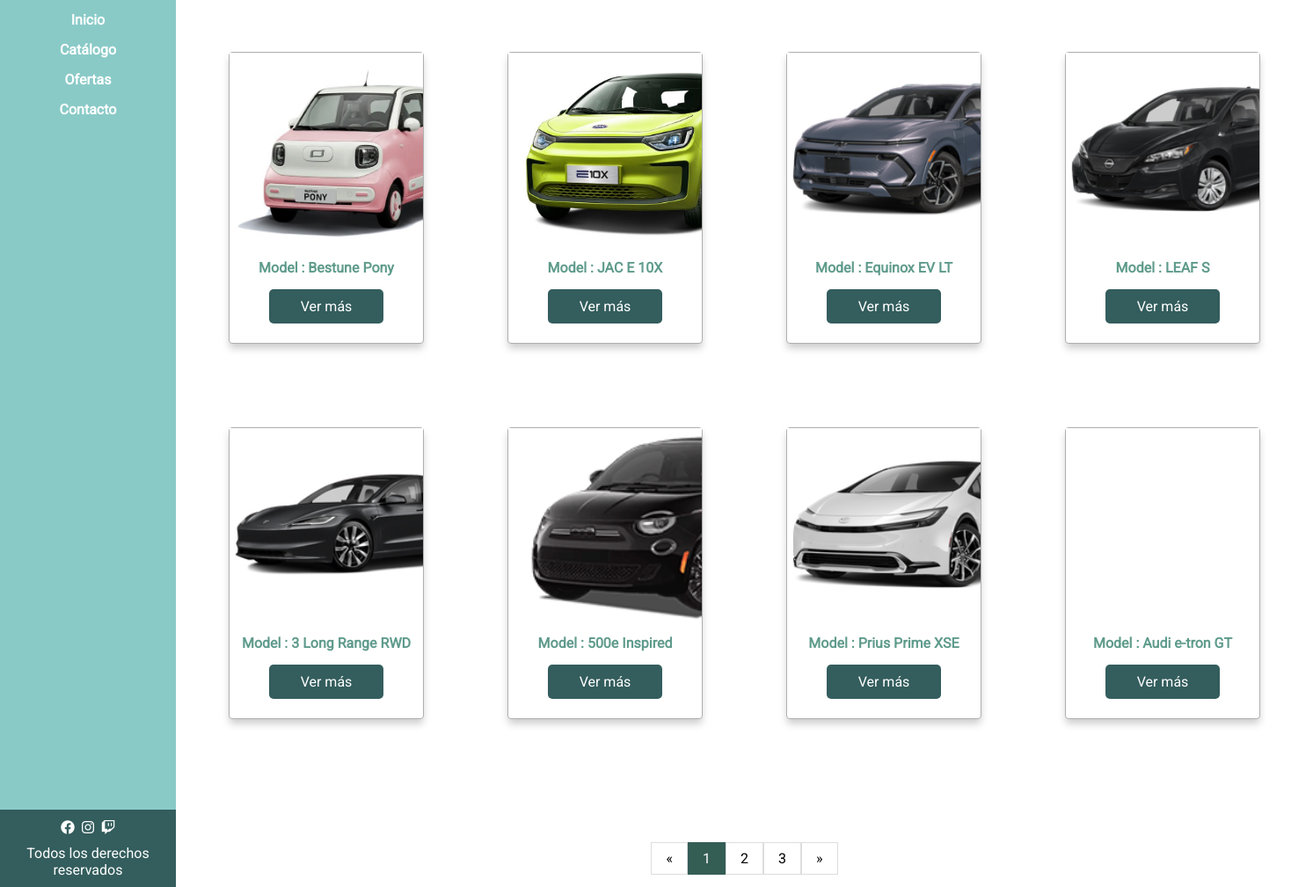
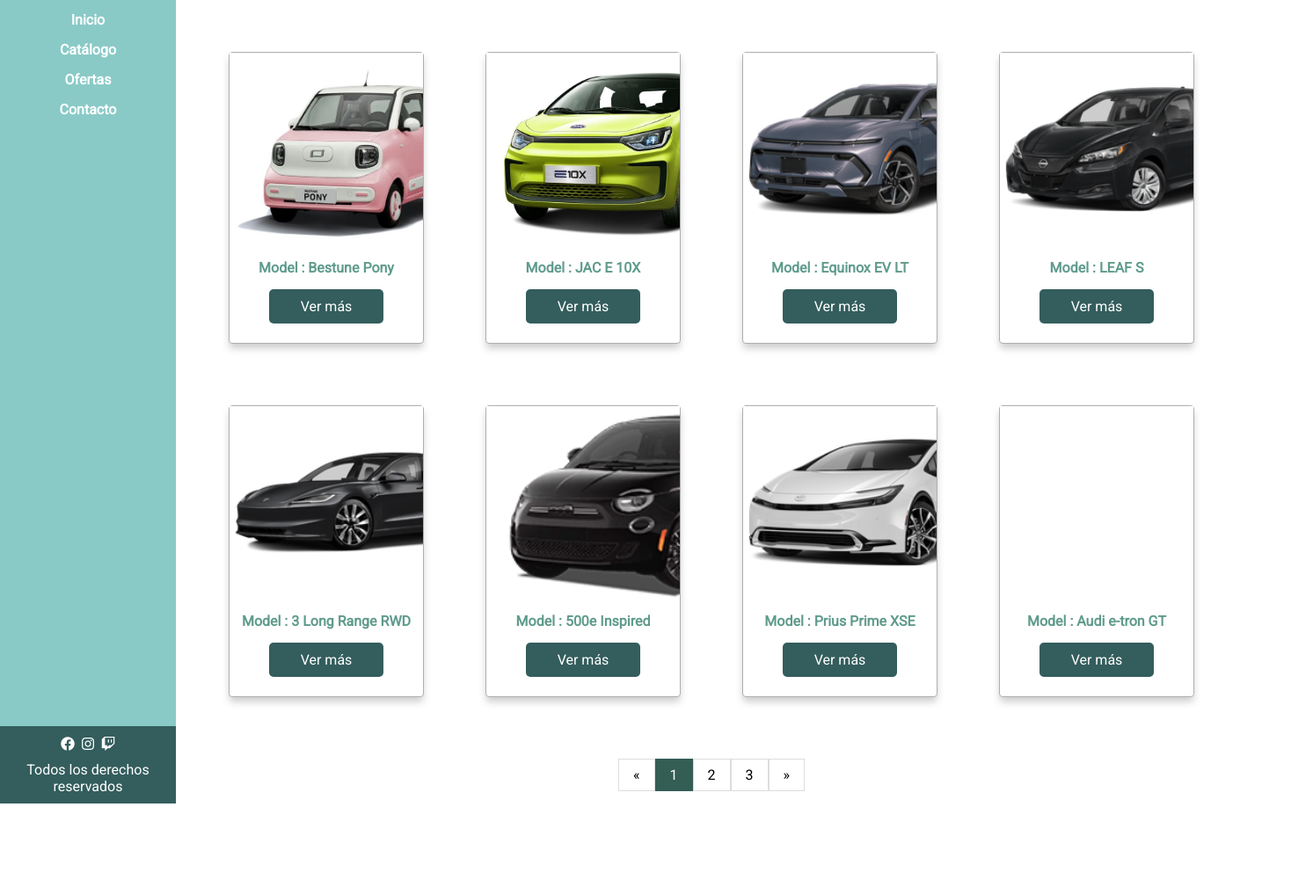
Before and after one commit to Citlali-CodeJS/Electric_carstore, a plain HTML site: page index.html in a window 1280 px wide. Shown: the part 107-1116 px from the top of the page at 88% size, 1493 px wide, since content can reach past the window. After the commit the page ends 1021 px from the top, so only its background shows below. Drawn offline with Linux system fonts and the light colour scheme.

Commit message:
padding y gap

```diff
--- a/assets/css/style.css
+++ b/assets/css/style.css
@@ -273,10 +273,10 @@
     .cards-container {
         overflow-y: scroll;
         margin: 20px;
-        gap: 55px;
+        gap: 30px;
     }
     .bottom-page{
-        padding-top: 80px;
+        padding-top: 10px;
          }
     .footer p {
         padding-top: 10px;
```
